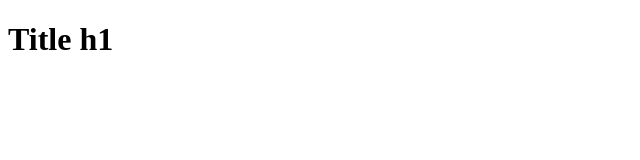
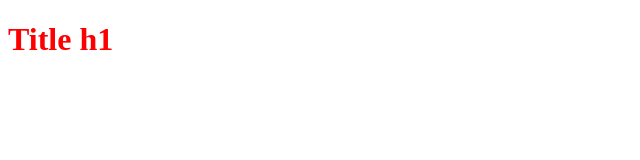
Before and after one commit to YuliiaShv/repo_2, a plain HTML site: page index.html in a window 1280 px wide. Shown: the whole page, without its empty margins (0-640 px from the left). Drawn offline with Linux system fonts and the light colour scheme.

Commit message:
change color h1 to red

```diff
--- a/index.html
+++ b/index.html
@@ -6,6 +6,6 @@
     <title>Document</title>
 </head>
 <body>
-   <h1>Title h1</h1>
+   <h1 style="color:red">Title h1</h1>
 </body>
 </html>
```
